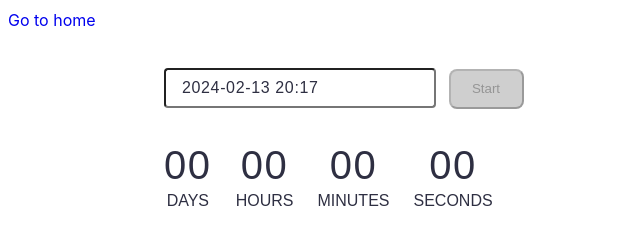
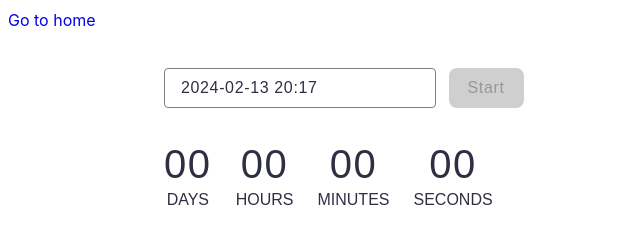
Before and after one commit to vanisimov4/goit-js-hw-10, a website built with Vite: page src/01-timer.html in a window 1280 px wide. Shown: the whole page, without its empty margins (0-640 px from the left). Built offline with nearby package versions, Linux system fonts and the light colour scheme.

Commit message:
finishTimer

```diff
--- a/src/css/01-timer.css
+++ b/src/css/01-timer.css
@@ -8,12 +8,23 @@
   border-radius: 4px;
   margin-right: 8px;
   padding: 8px 16px;
-font-family: "Montserrat", sans-serif;
+  border: 1px solid #808080;
+  font-family: 'Montserrat', sans-serif;
   font-weight: 400;
   font-size: 16px;
   line-height: 1.5;
   letter-spacing: 0.04em;
   color: #2e2f42;
+  outline: none;
+}
+
+.timer-wrapper input:hover {
+  border: 1px solid #000;
+}
+
+.timer-wrapper input:active {
+  border: 1px solid #4e75ff;
+  color: #000;
 }
 
 .timer-wrapper button {
@@ -21,8 +32,25 @@ font-family: "Montserrat", sans-serif;
   padding: 8px 16px;
   width: 75px;
   height: 40px;
+  background-color: #4e75ff;
+  cursor: pointer;
+  border: none;
+
+  font-family: 'Montserrat', sans-serif;
+  font-weight: 500;
+  font-size: 16px;
+  line-height: 1.5;
+  letter-spacing: 0.04em;
+  color: #fff;
+}
+
+.timer-wrapper button:hover {
+  background-color: #6c8cff;
+}
+
+.timer-wrapper button:disabled {
   background-color: #cfcfcf;
-        cursor: pointer;
+  color: #989898;
 }
 
 .timer {
@@ -38,7 +66,7 @@ font-family: "Montserrat", sans-serif;
 }
 
 .value {
-font-family: "Montserrat", sans-serif;
+  font-family: 'Montserrat', sans-serif;
   font-weight: 400;
   font-size: 40px;
   line-height: 1.2;
@@ -47,7 +75,7 @@ font-family: "Montserrat", sans-serif;
 }
 
 .label {
-    font-family: "Montserrat", sans-serif;
+  font-family: 'Montserrat', sans-serif;
   font-weight: 400;
   font-size: 16px;
   line-height: 1.5;
--- a/src/js/01-timer.js
+++ b/src/js/01-timer.js
@@ -23,12 +23,12 @@ const options = {
     console.log(selectedDates[0]);
     if (selectedDates[0] < new Date()) {
       iziToast.show({
-        color: 'red', // blue, red,
-     displayMode: 'once', // once, replace
+        messageColor: 'white',
+        color: '#EF4040', // blue, red,
+        displayMode: 'once', // once, replace
         position: 'topRight', // bottomRight, bottomLeft, topRight,
-        progressBar: false,
-    message: 'Please choose a date in the future'
-});
+        message: 'Please choose a date in the future',
+      });
       // window.alert('Please choose a date in the future');
       buttonStart.disabled = true;
     } else {
@@ -90,19 +90,3 @@ function addLeadingZero() {
   const seconds = formatTime.seconds.toString().padStart(2, '0');
   return { days, hours, minutes, seconds };
 }
-
-// const markup = images
-//   .map(
-//     image => `<li class='gallery-item'>
-//   <a class='gallery-link' href='${image.original}'>
-//     <img
-//       class='gallery-image'
-//       src='${image.preview}'
-//       alt='${image.description}'
-//     />
-//   </a>
-// </li>`
-//   )
-//   .join('');
-
-// listImages.insertAdjacentHTML('afterbegin', markup);
```
Also changed, not shown: src/01-timer.html (+0 -2 lines). Lines whose indentation alone changed are shown as unchanged.
